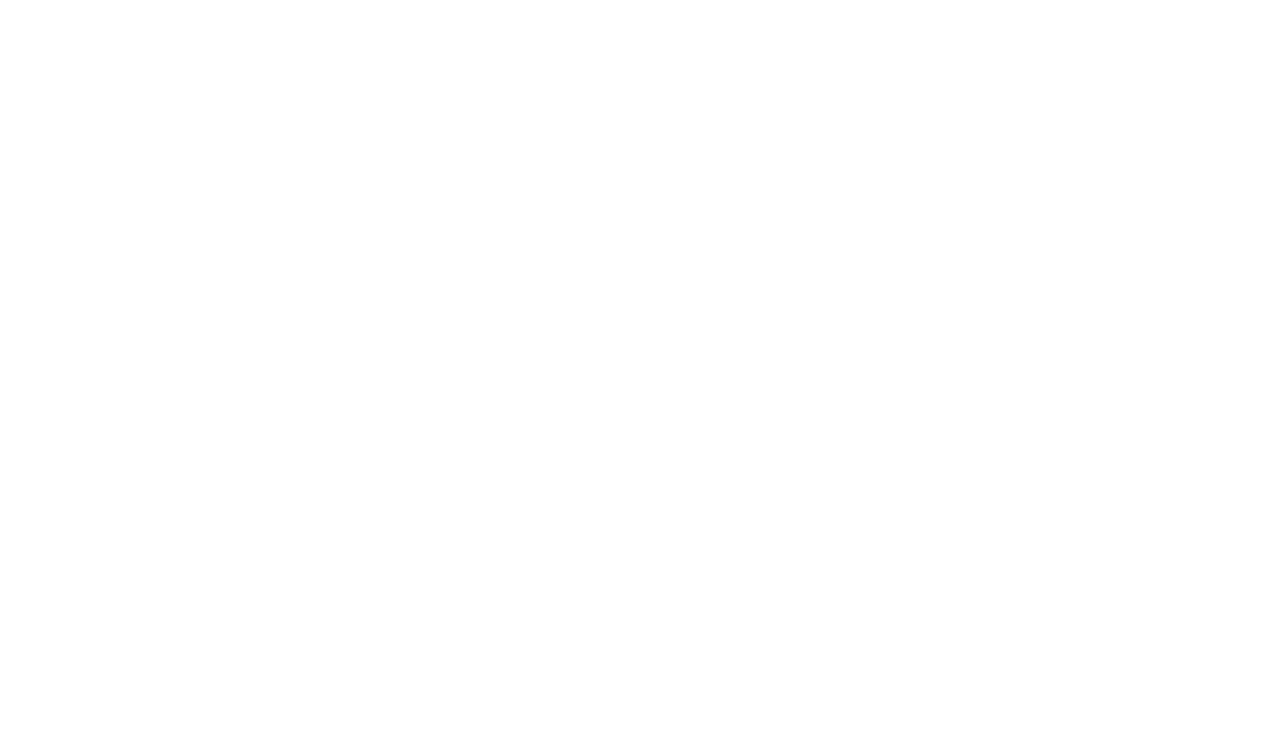
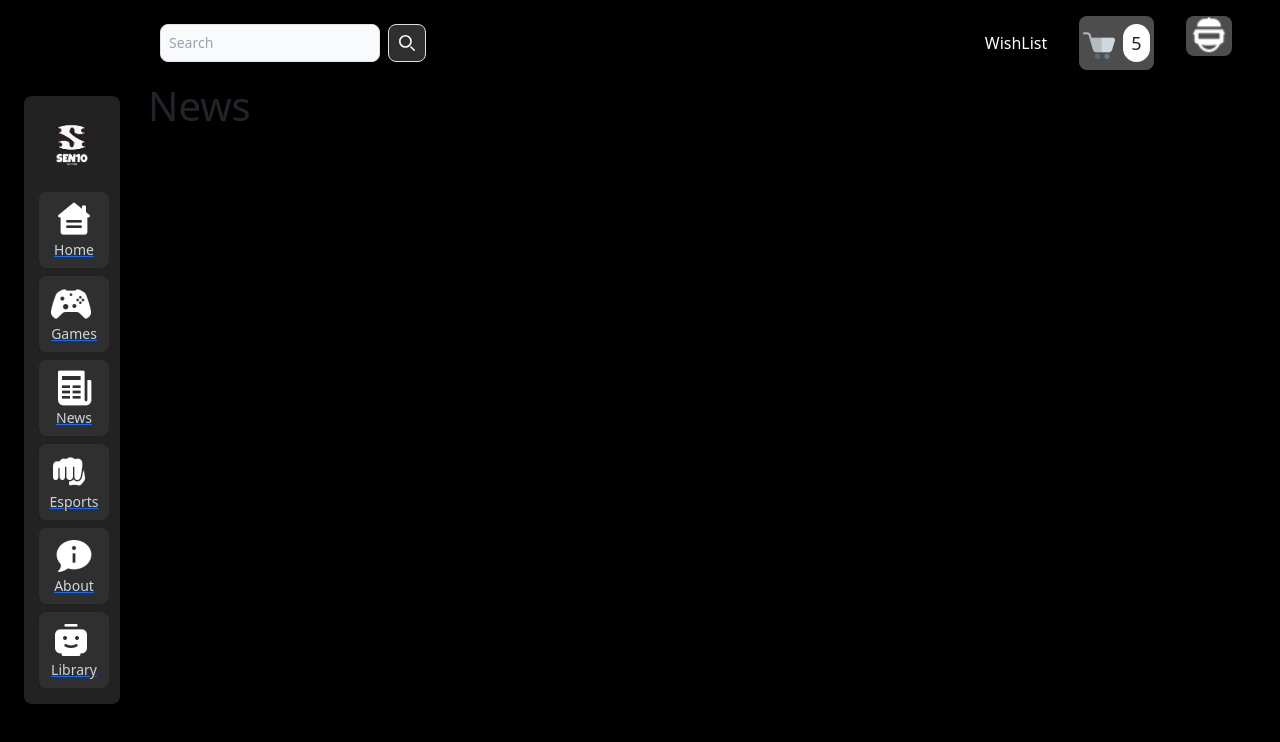
Before and after one commit to mrnayak25/sen10_website, a React (Create React App) app: page /news in a window 1280 px wide. Before the commit this address had no page. Shown: the top 742 px of the page. Built offline with nearby package versions, Linux system fonts and the light colour scheme.

Commit message:
routes fixed

```diff
--- a/src/App.js
+++ b/src/App.js
@@ -1,19 +1,30 @@
-import { Route, Routes } from 'react-router-dom';
-
+import { Route, Routes } from "react-router-dom";
+import News from "./components/News";
+import Games from "./components/Games";
+import Esports from "./components/Esports";
+import About from "./components/About";
+import Library from "./components/Library";
+import Home from "./components/Home";
 import React, { useState } from "react";
-import NavBar from './components/NavBar';
-import SignIn from './components/SignIn';
-
+import NavBar from "./components/NavBar";
+import SignIn from "./components/SignIn";
 
 function App() {
   return (
     <>
-    <Routes>
-      <Route exact path='/' element={<NavBar/>}/>
-      <Route exact path='/signin' element={<SignIn/>}/>
-    </Routes>
+      <Routes>
+        <Route exact path="/" element={<NavBar />}>
+          <Route exact path="/" element={<Home />} />
+          <Route exact path="/games" element={<Games />} />
+          <Route exact path="/news" element={<News />} />
+          <Route exact path="/esports" element={<Esports />} />
+          <Route exact path="/about" element={<About />} />
+          <Route exact path="/library" element={<Library />} />
+        </Route>
+        <Route exact path="/signin" element={<SignIn />} />
+      </Routes>
     </>
   );
-};
+}
 
 export default App;
--- a/src/components/MainContainer.js
+++ b/src/components/MainContainer.js
@@ -1,24 +1,10 @@
 import React from 'react'
-import SliderComp from './SliderComp'
-import Home from './Home'
-import { Route, Routes } from 'react-router-dom'
-import News from './News'
-import Games from './Games'
-import Esports from './Esports'
-import About from './About'
-import Library from './Library'
+import { Outlet, Route, Routes } from 'react-router-dom'
 
 function MainContainer() {
   return (
     <div>
-      <Routes>
-        <Route exact path='/' element={ <Home/>}/>
-        <Route exact path='/games' element={<Games/>}/>
-        <Route exact path='/news' element={<News/>}/>
-        <Route exact path='/esports'element={<Esports/>}/>
-        <Route exact path='/about'element={<About/>}/>
-        <Route exact path='/library'element={<Library/>}/>
-        </Routes>
+      <Outlet/>
     </div>
   )
 }
```
